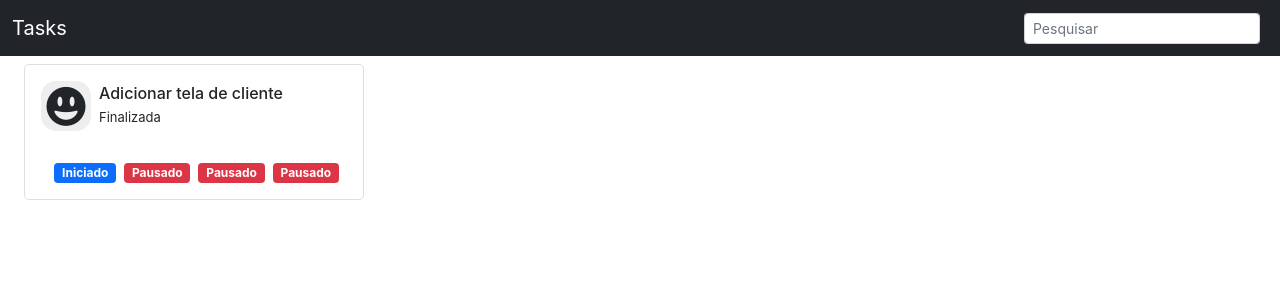
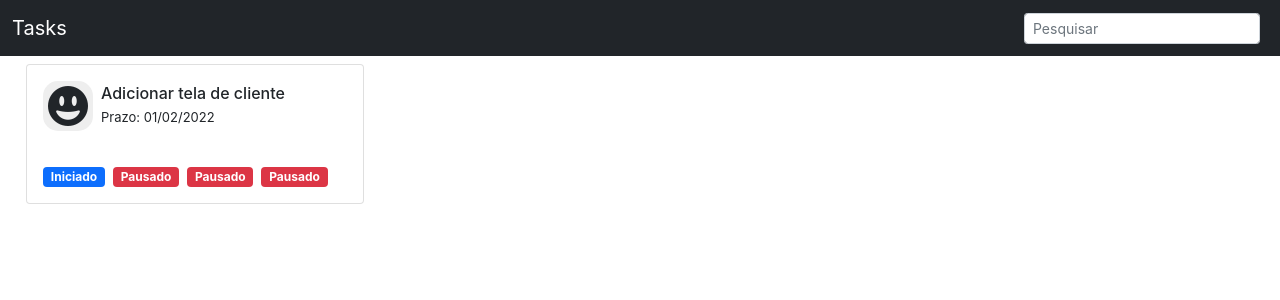
Before and after one commit to Militao36/tasks-front, a React (Create React App) app: page / in a window 1280 px wide. Shown: the top 300 px of the page. Built offline with nearby package versions, Linux system fonts and the light colour scheme.

Commit message:
Alterado css dos cards

```diff
--- a/src/App.js
+++ b/src/App.js
@@ -10,6 +10,7 @@ function App() {
           <Task
             title={"Adicionar tela de cliente"}
             status={"Finalizada"}
+            time={"Prazo: 01/02/2022"}
             labels={[
               {
                 name: 'Iniciado',
--- a/src/components/ProjectCard/style.css
+++ b/src/components/ProjectCard/style.css
@@ -5,8 +5,8 @@
 }
 
 .card:hover{
-  border: 1px solid rgb(70, 70, 70);
-  transition: 0.5s;
+  box-shadow: 0 0.200rem 0.25rem rgba(0, 0, 0, 0.1) !important;
+  transition: 0.2s;
 }
 
 .c-details span {
--- a/src/components/Task/index.js
+++ b/src/components/Task/index.js
@@ -1,6 +1,6 @@
 import './style.css'
 
-export function Task({ title, status, labels = [] }) {
+export function Task({ title, time, labels = [] }) {
 
   return (
     <div className="card p-3 mt-2">
@@ -9,16 +9,15 @@ export function Task({ title, status, labels = [] }) {
           <div className="icon"> <i className="fa-solid fa-face-grin-wide"></i> </div>
           <div className="ms-2 c-details">
             <h6 className="mb-0">{title}</h6>
-            <span>{status || "Aguardando"}</span>
+            <span>{time}</span>
           </div>
         </div>
       </div>
       <div className="mt-3">
-        <div className="mt-3 overflow-auto d-flex justify-content-end" style={{ maxHeight: 70 }}>
-
+        <div className="mt-3 overflow-auto" style={{ maxHeight: 70 }}>
           {labels.map(({ name, color }) => {
             return (
-              <span className={`badge ${color} me-2`}>{name}</span>
+              <span key={name} className={`badge ${color} me-2`}>{name}</span>
             )
           })}
 
--- a/src/components/Task/style.css
+++ b/src/components/Task/style.css
@@ -1,15 +1,15 @@
 .card {
-  border-radius: 5px;
   cursor: pointer;
+  margin-left: 2px;
 }
 
-.card:hover{
-  border: 1px solid rgb(70, 70, 70);
-  transition: 0.5s;
+.card:hover {
+  box-shadow: 0 0.200rem 0.25rem rgba(0, 0, 0, 0.1) !important;
+  transition: 0.2s;
 }
 
 .c-details span {
-  font-size: 13px
+  font-size: 13px;
 }
 
 .icon {
@@ -20,5 +20,5 @@
   display: flex;
   align-items: center;
   justify-content: center;
-  font-size: 39px
+  font-size: 40px;
 }
```
